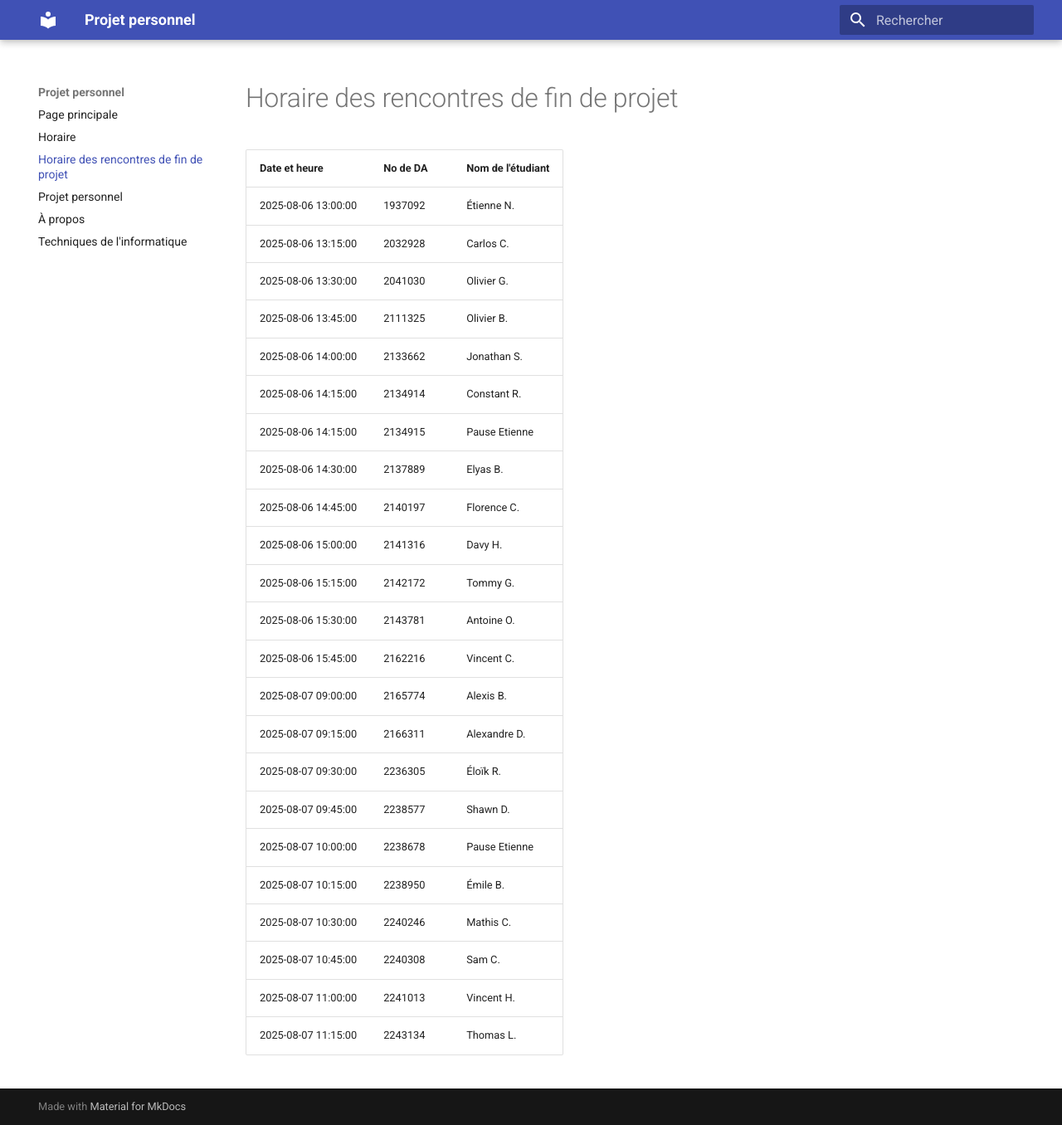
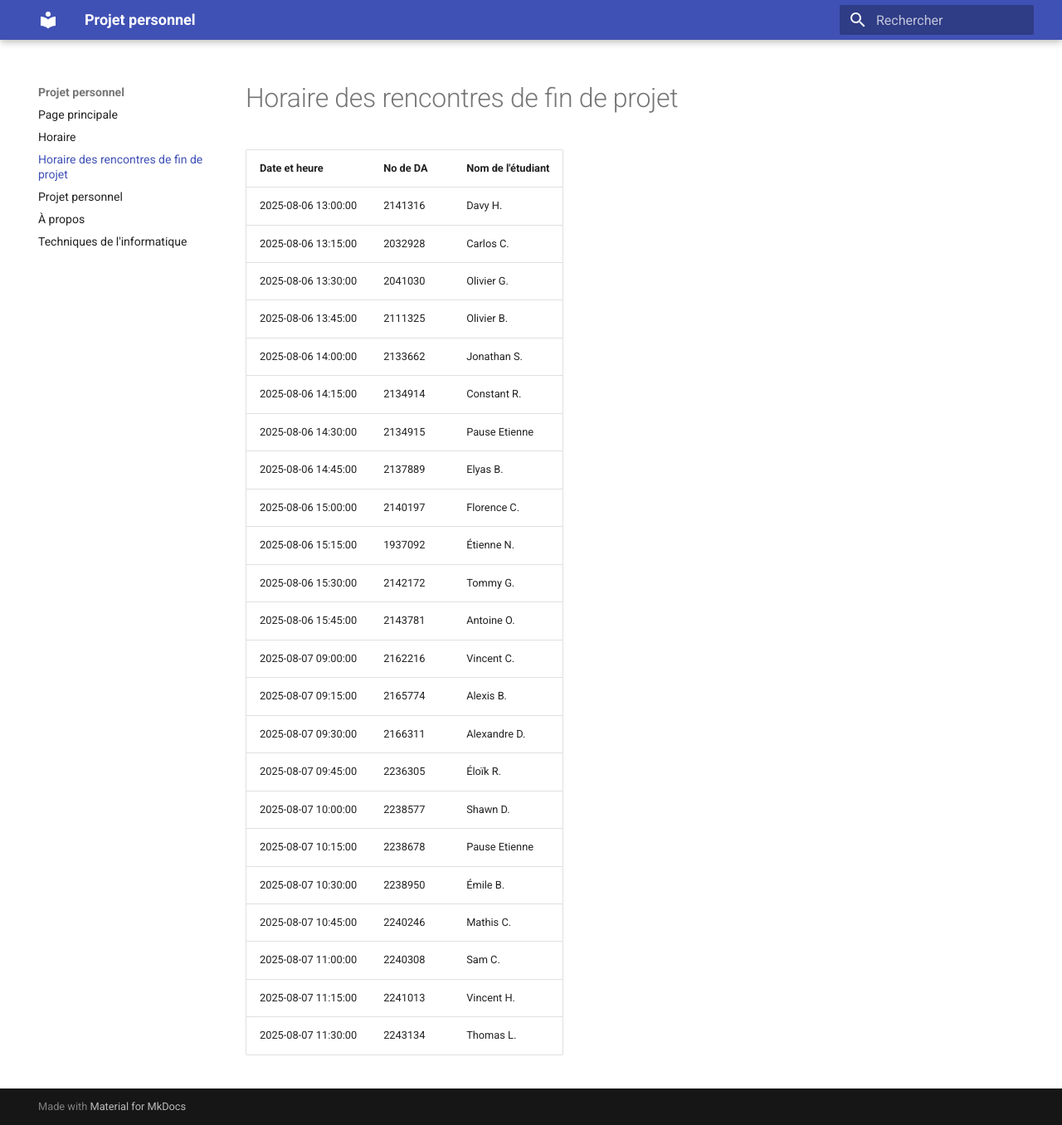
Before and after one commit to cegepvictoetienne/projetpersonnel, an MkDocs documentation site: the page built from wiki/horaire_rencontres.md, in a window 1280 px wide and 1356 px high. Shown: the whole window at 83% size. Built offline with MkDocs 1.6.1 and Material for MkDocs 9.7.7, drawn with Linux system fonts in a browser that asks for light colours.

```diff
--- a/mkdocs.yml
+++ b/mkdocs.yml
@@ -40,7 +40,7 @@ nav:
   - 'Horaire des rencontres de fin de projet': 'horaire_rencontres.md'
   - 'Projet personnel': 'projet_personnel.md'
   - 'À propos': 'apropos.md'
-  - "Techniques de l'informatique": 'https://techinfo.kerzo.ca'
+  - "Techniques de l'informatique": 'https://techinfo.profinfo.ca'
 
 markdown_extensions:
   - admonition
--- a/wiki/horaire_rencontres.md
+++ b/wiki/horaire_rencontres.md
@@ -1,26 +1,26 @@
 # Horaire des rencontres de fin de projet
 Date et heure|No de DA|Nom de l'étudiant
 --|--|--
-2025-08-06 13:00:00|1937092|Étienne N.
+2025-08-06 13:00:00|2141316|Davy H.
 2025-08-06 13:15:00|2032928|Carlos C.
 2025-08-06 13:30:00|2041030|Olivier G.
 2025-08-06 13:45:00|2111325|Olivier B.
 2025-08-06 14:00:00|2133662|Jonathan S.
 2025-08-06 14:15:00|2134914|Constant R.
-2025-08-06 14:15:00|2134915|Pause Etienne
-2025-08-06 14:30:00|2137889|Elyas B.
-2025-08-06 14:45:00|2140197|Florence C.
-2025-08-06 15:00:00|2141316|Davy H.
-2025-08-06 15:15:00|2142172|Tommy G.
-2025-08-06 15:30:00|2143781|Antoine O.
-2025-08-06 15:45:00|2162216|Vincent C.
-2025-08-07 09:00:00|2165774|Alexis B.
-2025-08-07 09:15:00|2166311|Alexandre D.
-2025-08-07 09:30:00|2236305|Éloïk R.
-2025-08-07 09:45:00|2238577|Shawn D.
-2025-08-07 10:00:00|2238678|Pause Etienne
-2025-08-07 10:15:00|2238950|Émile B.
-2025-08-07 10:30:00|2240246|Mathis C.
-2025-08-07 10:45:00|2240308|Sam C.
-2025-08-07 11:00:00|2241013|Vincent H.
-2025-08-07 11:15:00|2243134|Thomas L.
+2025-08-06 14:30:00|2134915|Pause Etienne
+2025-08-06 14:45:00|2137889|Elyas B.
+2025-08-06 15:00:00|2140197|Florence C.
+2025-08-06 15:15:00|1937092|Étienne N.
+2025-08-06 15:30:00|2142172|Tommy G.
+2025-08-06 15:45:00|2143781|Antoine O.
+2025-08-07 09:00:00|2162216|Vincent C.
+2025-08-07 09:15:00|2165774|Alexis B.
+2025-08-07 09:30:00|2166311|Alexandre D.
+2025-08-07 09:45:00|2236305|Éloïk R.
+2025-08-07 10:00:00|2238577|Shawn D.
+2025-08-07 10:15:00|2238678|Pause Etienne
+2025-08-07 10:30:00|2238950|Émile B.
+2025-08-07 10:45:00|2240246|Mathis C.
+2025-08-07 11:00:00|2240308|Sam C.
+2025-08-07 11:15:00|2241013|Vincent H.
+2025-08-07 11:30:00|2243134|Thomas L.
```
Also changed, not shown: wiki/index.md (+1 -1 lines), 1 other file.
